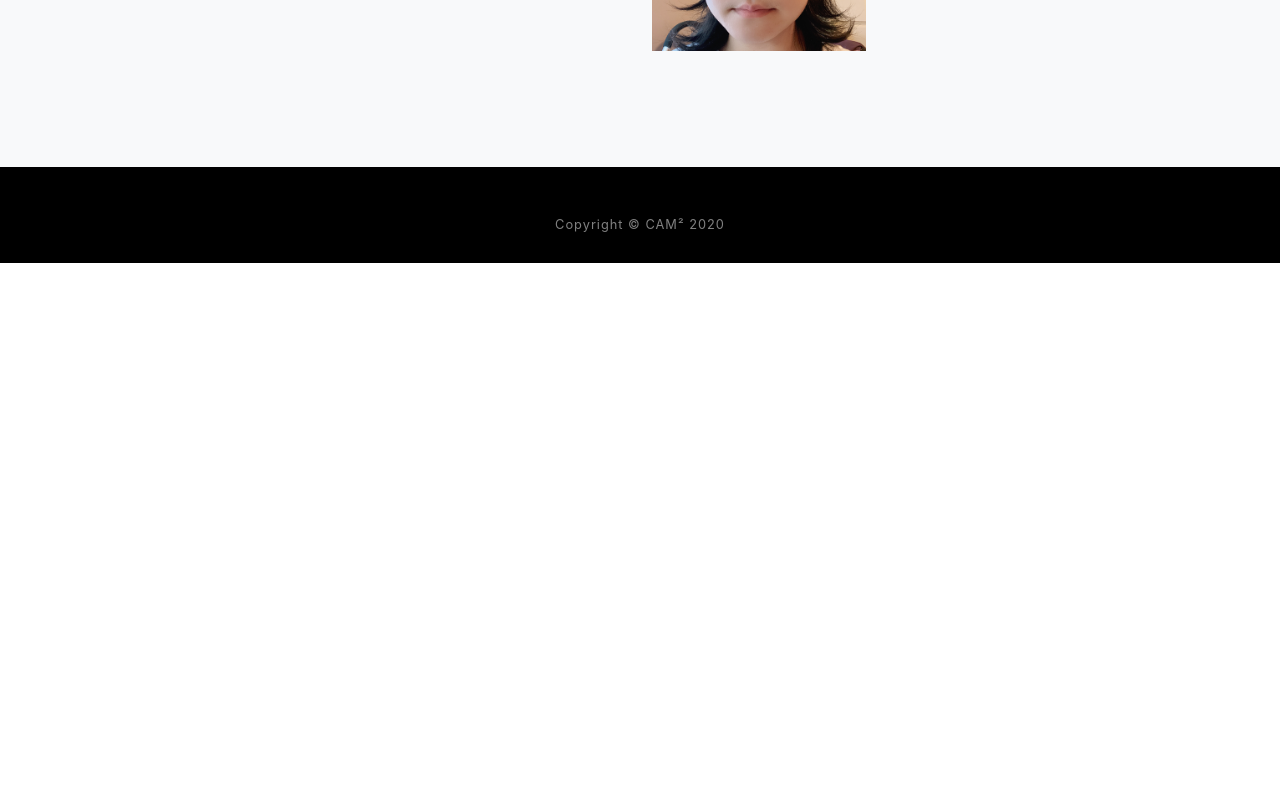
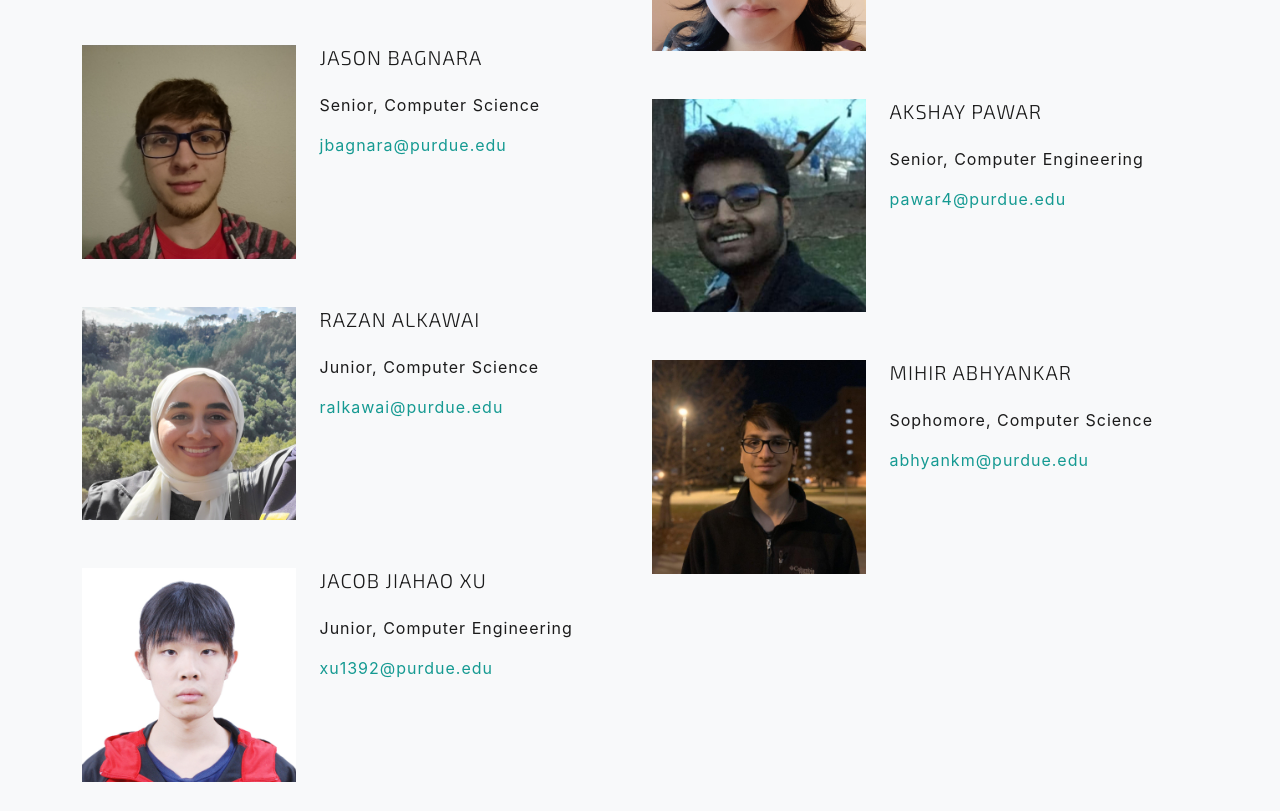
Before and after one commit to CAM2-Covid-19/members, a plain HTML site: page index.html in a window 1280 px wide. Shown: the part 2549-3360 px from the top of the page. Before the commit the page ends 2812 px from the top, so only its background shows below. Drawn offline with nearby package versions, Linux system fonts and the light colour scheme; a web font is replaced by a local one.

Commit message:
update members

```diff
--- a/index.html
+++ b/index.html
@@ -168,6 +168,36 @@
                                 <p><a href="mailto:achinnak@purdue.edu">achinnak@purdue.edu</a></p>
                             </div>
                         </div>
+                        <div class="row mb-5">
+                            <div class="col-5">
+                                <img src="img/jason_bagnara.jpg" style="width:100%">
+                            </div>
+                            <div class="col-7">
+                                <h5 class="mb-4" style="font-family: 'Exo 2', sans-serif; font-weight: 300;">Jason Bagnara</h5>
+                                <p>Senior, Computer Science</p>
+                                <p><a href="mailto:jbagnara@purdue.edu">jbagnara@purdue.edu</a></p>
+                            </div>
+                        </div>
+                        <div class="row mb-5">
+                            <div class="col-5">
+                                <img src="img/razan_alkawai.png" style="width:100%">
+                            </div>
+                            <div class="col-7">
+                                <h5 class="mb-4" style="font-family: 'Exo 2', sans-serif; font-weight: 300;">Razan Alkawai</h5>
+                                <p>Junior, Computer Science</p>
+                                <p><a href="mailto:ralkawai@purdue.edu">ralkawai@purdue.edu</a></p>
+                            </div>
+                        </div>
+                        <div class="row mb-5">
+                            <div class="col-5">
+                                <img src="img/jacob_xu.jpg" style="width:100%">
+                            </div>
+                            <div class="col-7">
+                                <h5 class="mb-4" style="font-family: 'Exo 2', sans-serif; font-weight: 300;">Jacob Jiahao Xu</h5>
+                                <p>Junior, Computer Engineering</p>
+                                <p><a href="mailto:xu1392@purdue.edu">xu1392@purdue.edu</a></p>
+                            </div>
+                        </div>
                     </div>
                     <div class="col-xs-12 col-sm-12 col-md-10 col-lg-6">
                         <div class="row mb-5">
@@ -220,6 +250,26 @@
                                 <p><a href="mailto:zhao783@purdue.edu">zhao783@purdue.edu</a></p>
                             </div>
                         </div>
+                        <div class="row mb-5">
+                            <div class="col-5">
+                                <img src="img/akshay_pawar.jpg" style="width:100%">
+                            </div>
+                            <div class="col-7">
+                                <h5 class="mb-4" style="font-family: 'Exo 2', sans-serif; font-weight: 300;">Akshay Pawar</h5>
+                                <p>Senior, Computer Engineering</p>
+                                <p><a href="mailto:pawar4@purdue.edu">pawar4@purdue.edu</a></p>
+                            </div>
+                        </div>
+                        <div class="row mb-5">
+                            <div class="col-5">
+                                <img src="img/mihir_abhyankar.jpg" style="width:100%">
+                            </div>
+                            <div class="col-7">
+                                <h5 class="mb-4" style="font-family: 'Exo 2', sans-serif; font-weight: 300;">Mihir Abhyankar</h5>
+                                <p>Sophomore, Computer Science</p>
+                                <p><a href="mailto:abhyankm@purdue.edu">abhyankm@purdue.edu</a></p>
+                            </div>
+                        </div>
                     </div>
                 </div>
             </div>
```
Also changed, not shown: img/akshay_pawar.jpg (added), img/jacob_xu.jpg (added), img/jason_bagnara.jpg (added), img/mihir_abhyankar.jpg (added), img/razan_alkawai.png (added).
